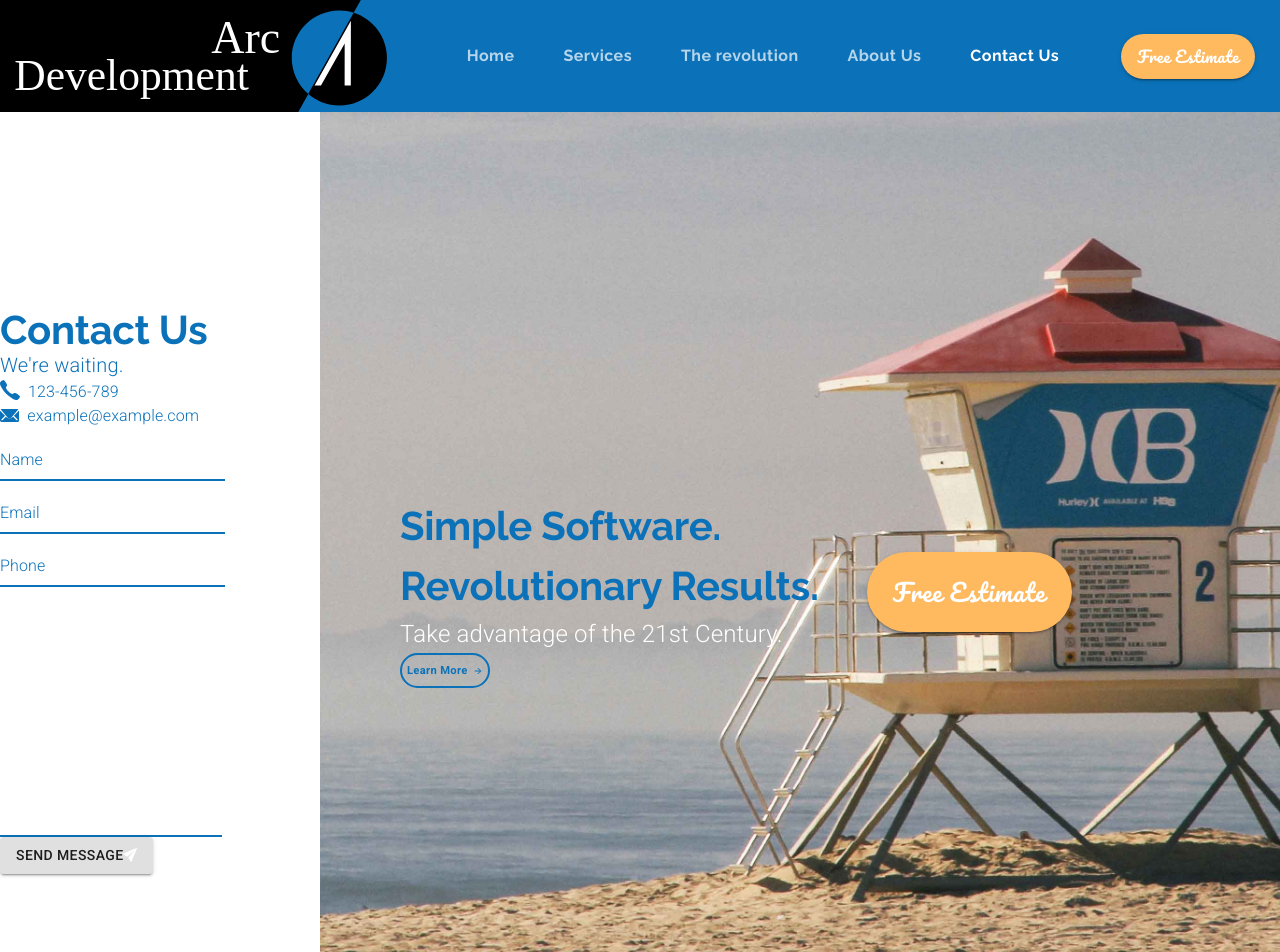
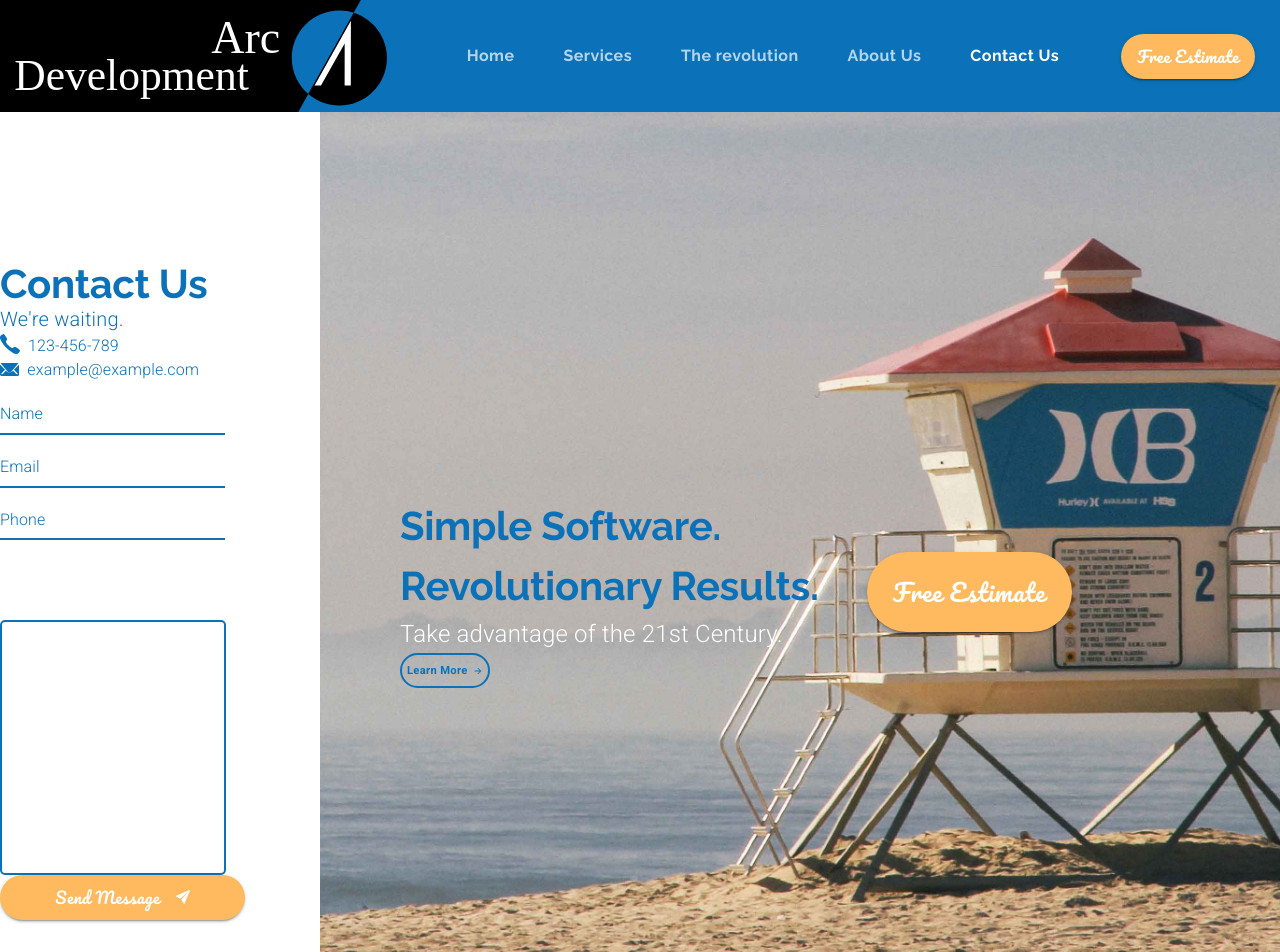
Before and after one commit to daw-maj-pl/arcdevelopment, a React (Create React App) app: page /contact in a window 1280 px wide. Shown: the top 952 px of the page. Built offline with nearby package versions, Linux system fonts and the light colour scheme.

Commit message:
Style message TextField and send message button

```diff
--- a/src/components/Contact.js
+++ b/src/components/Contact.js
@@ -46,6 +46,22 @@ const useStyles = makeStyles(theme => ({
     padding: 5,
     [theme.breakpoints.down('sm')]: {
       marginBottom: '2em'
+    }
+  },
+  message: {
+    border: `2px solid ${theme.palette.common.blue}`,
+    marginTop: '5em',
+    borderRadius: 5
+  },
+  sendButton: {
+    ...theme.typography.estimate,
+    borderRadius: 50,
+    height: 45,
+    width: 245,
+    fontSize: '1rem',
+    backgroundColor: theme.palette.common.orange,
+    '&:hover': {
+      backgroundColor: theme.palette.secondary.light
     }
   }
 }));
@@ -104,7 +120,7 @@ export default function Contact(props) {
             </Typography>
           </Grid>
         </Grid>
-        <Grid item container>
+        <Grid item container style={{ maxWidth: '20em' }}>
           <Grid item>
             <TextField
               label="Name"
@@ -130,9 +146,11 @@ export default function Contact(props) {
             />
           </Grid>
         </Grid>
-        <Grid item>
+        <Grid item style={{ maxWidth: '20em' }}>
           <TextField
+            InputProps={{ disableUnderline: true }}
             value={message}
+            className={classes.message}
             multiline
             rows={10}
             id="message"
@@ -140,8 +158,13 @@ export default function Contact(props) {
           />
         </Grid>
         <Grid item>
-          <Button variant="contained">
-            Send Message <img src={airplane} alt="paper airplane" />
+          <Button variant="contained" className={classes.sendButton}>
+            Send Message{' '}
+            <img
+              src={airplane}
+              alt="paper airplane"
+              style={{ marginLeft: '1em' }}
+            />
           </Button>
         </Grid>
       </Grid>
```
